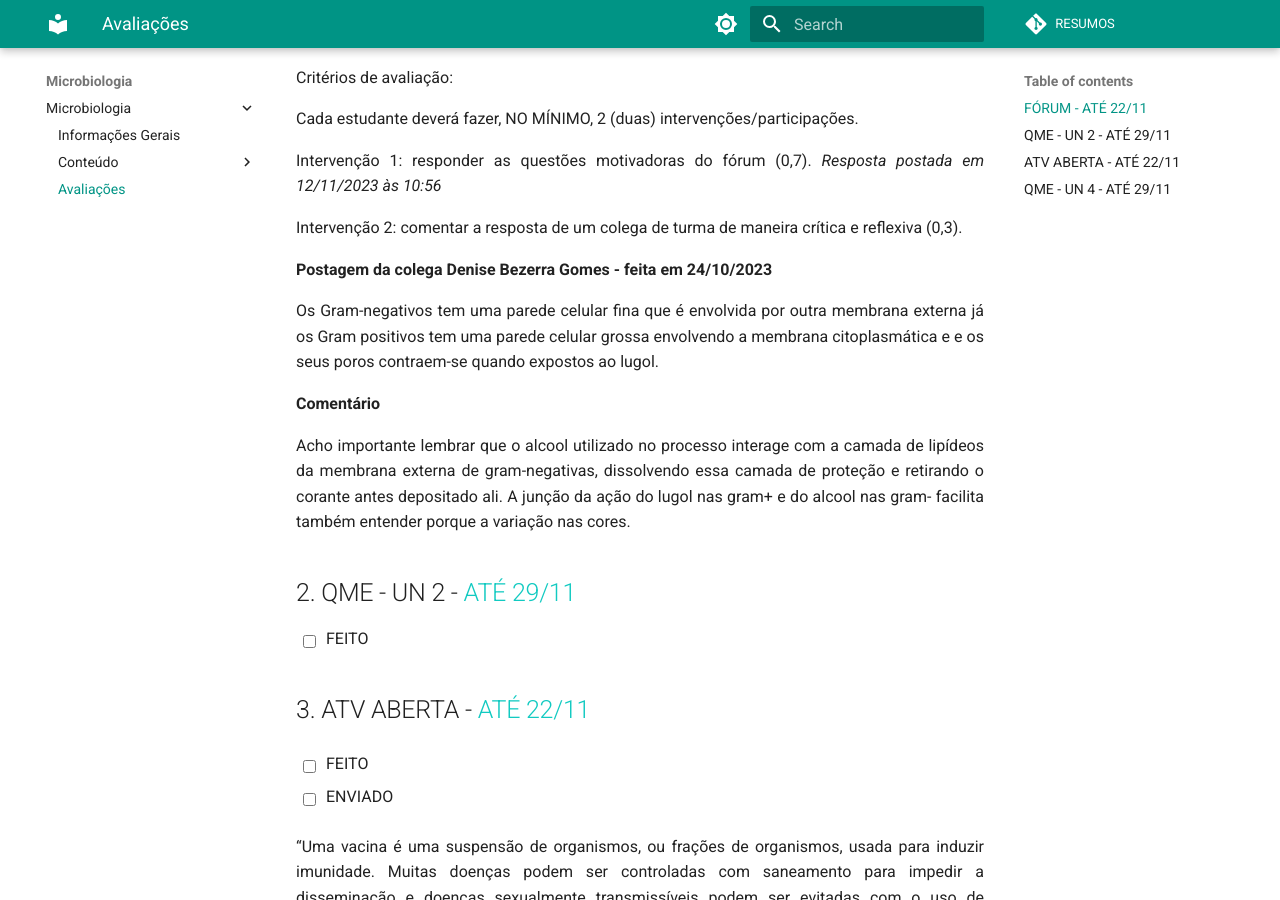
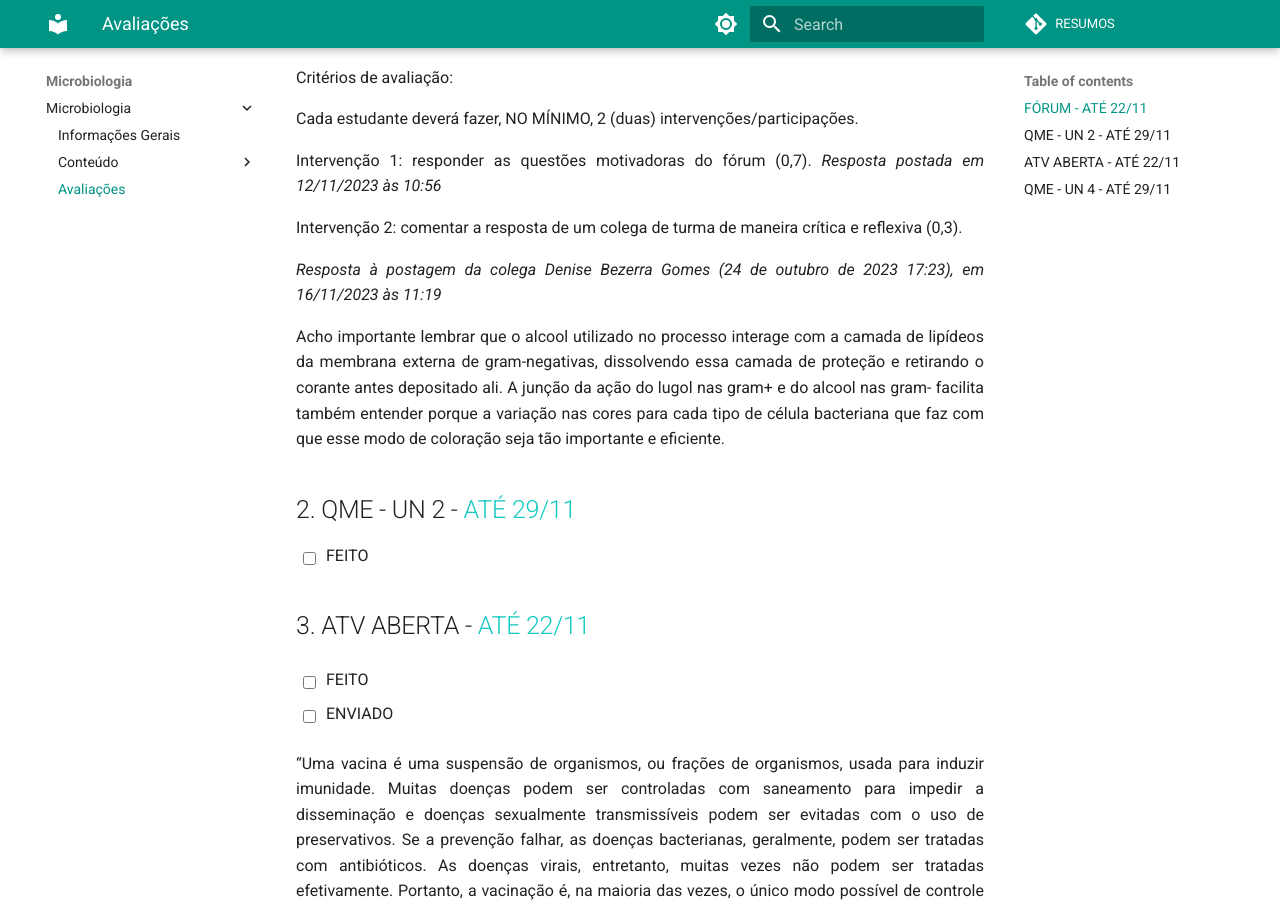
Before and after one commit to luhm/microbiologia, an MkDocs documentation site: the page built from docs/microbiologia/micro_avaliacoes.md, in a window 1280 px wide and 900 px high, scrolled down 1155 px. Built offline with MkDocs 1.6.1 and Material for MkDocs 9.7.7, drawn with Linux system fonts in a browser that asks for light colours.

Commit message:
Update micro_avaliacoes.md

```diff
--- a/docs/microbiologia/micro_avaliacoes.md
+++ b/docs/microbiologia/micro_avaliacoes.md
@@ -28,13 +28,9 @@ Intervenção 1: responder as questões motivadoras do fórum (0,7). _Resposta p
 
 Intervenção 2: comentar a resposta de um colega de turma de maneira crítica e reflexiva (0,3).
 
-**Postagem da colega Denise Bezerra Gomes - feita em 24/10/2023**
+*Resposta à postagem da colega Denise Bezerra Gomes (24 de outubro de 2023 17:23), em 16/11/2023 às 11:19*
 
-Os Gram-negativos tem uma parede celular  fina que é envolvida por outra membrana externa já os Gram positivos tem uma parede celular grossa envolvendo a membrana citoplasmática e e os seus poros contraem-se quando expostos ao lugol.
-
-**Comentário**
-
-Acho importante lembrar que o alcool utilizado no processo interage com a camada de lipídeos da membrana externa de gram-negativas, dissolvendo essa camada de proteção e retirando o corante antes depositado ali. A junção da ação do lugol nas gram+ e do alcool nas gram- facilita também entender porque a variação nas cores.
+Acho importante lembrar que o alcool utilizado no processo interage com a camada de lipídeos da membrana externa de gram-negativas, dissolvendo essa camada de proteção e retirando o corante antes depositado ali. A junção da ação do lugol nas gram+ e do alcool nas gram- facilita também entender porque a variação nas cores para cada tipo de célula bacteriana que faz com que esse modo de coloração seja tão importante e eficiente.
 
 ## QME - UN 2 - <span style="color:#12cac1">ATÉ 29/11</span>
 
```
